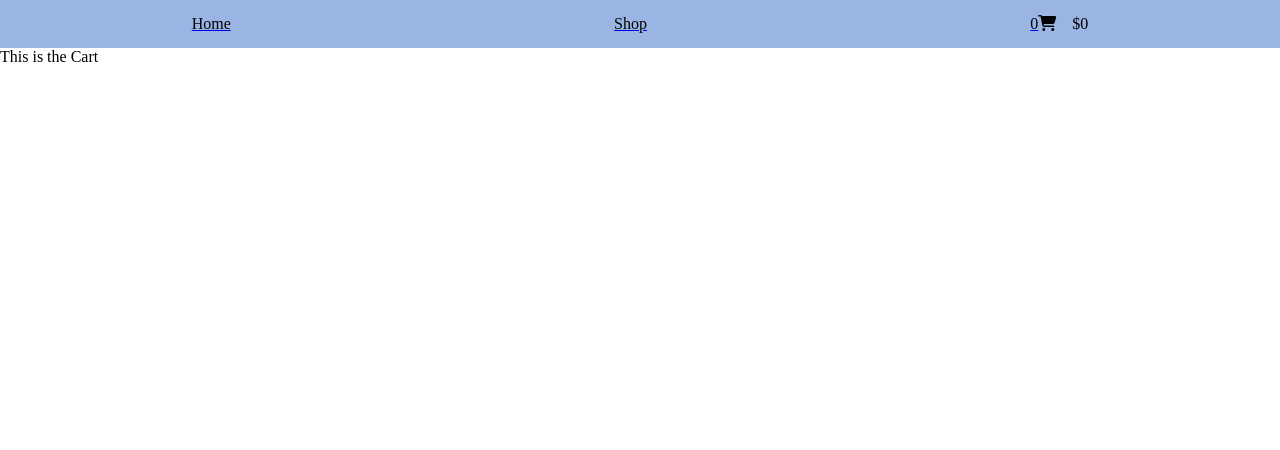
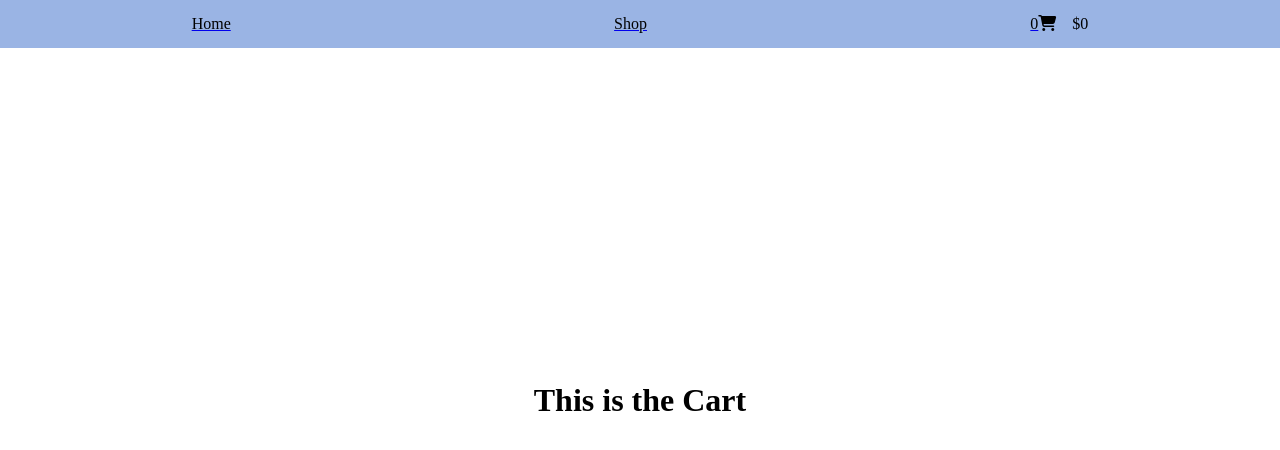
Before and after one commit to JonathanDPotter/shopping-cart, a React (Create React App) app: page /cart in a window 1280 px wide. Shown: the top 450 px of the page. Built offline with nearby package versions, Linux system fonts and the light colour scheme.

Commit message:
App changed to class in an attempt to keep state

```diff
--- a/src/App.js
+++ b/src/App.js
@@ -1,4 +1,4 @@
-import React, { useState } from "react";
+import React, { useState, useEffect, Component } from "react";
 import { BrowserRouter as Router, Switch, Route } from "react-router-dom";
 import "./style.scss";
 import Items from "./components/Items.js";
@@ -6,32 +6,48 @@ import Home from "./components/Home.js";
 import Nav from "./components/Nav.js";
 import Cart from "./components/Cart.js";
 
-const App = () => {
-  const [numItemsInCart, addOrRemoveItem] = useState(0);
-  const [itemsInCart, addItem] = useState({});
-  const [totalPrice, adjustTotal] = useState(0);
+class App extends Component {
+  constructor(props) {
+    super(props);
+    this.state = {
+      numItemsInCart: 0,
+      itemsInCart: {},
+      totalPrice: 0,
+    };
+  }
 
-  const addToCart = (event) => {
+  addToCart = (event) => {
     event.preventDefault();
+
     const target = event.target.parentNode;
     const { vin, price } = target.dataset;
     const number = parseInt(target.quantity.value);
-    addOrRemoveItem(numItemsInCart + number);
 
-    if (itemsInCart.hasOwnProperty(vin)) {
-      addItem({ ...itemsInCart, [vin]: itemsInCart[vin] + number });
-      console.log(itemsInCart);
+    this.setState({ numItemsInCart: this.state.numItemsInCart + number });
+
+    if (this.state.itemsInCart.hasOwnProperty(vin)) {
+      this.setState({
+        itemsInCart: {
+          ...this.state.itemsInCart,
+          [vin]: this.state.itemsInCart[vin] + number,
+        },
+      });
     } else {
-      addItem({ ...itemsInCart, [vin]: number });
+      this.setState({
+        itemsInCart: { ...this.state.itemsInCart, [vin]: number },
+      });
     }
-    adjustTotal(totalPrice + (parseFloat(price) * number));
+    this.setState({
+      totalPrice: this.state.totalPrice + parseFloat(price) * number,
+    });
   };
 
+  render() {
     return (
       <div>
         <Nav
-        numItemsInCart={numItemsInCart}
-        totalPrice={totalPrice}
+          numItemsInCart={this.state.numItemsInCart}
+          totalPrice={this.state.totalPrice}
           className="nav"
         />
         <Router>
@@ -40,15 +56,16 @@ const App = () => {
               <Home />
             </Route>
             <Route exact path="/items">
-            <Items className="items" addToCart={addToCart} />
+              <Items addToCart={this.addToCart} />
             </Route>
             <Route exact path="/cart">
-            <Cart className="cart" />
+              <Cart />
             </Route>
           </Switch>
         </Router>
       </div>
     );
-};
+  }
+}
 
 export default App;
--- a/src/components/Cart.js
+++ b/src/components/Cart.js
@@ -1,5 +1,14 @@
+import { items } from "./items.json";
+
+const itemNumbers = items.map((obj) => obj.itemNumber);
+
 const Cart = (props) => {
-  return <div>This is the Cart</div>
-}
+  return (
+    <div className="cart">
+      <h1>This is the Cart</h1>
+      <span></span>
+    </div>
+  );
+};
 
 export default Cart;
--- a/src/style.scss
+++ b/src/style.scss
@@ -11,6 +11,9 @@ body {
 }
 
 .nav {
+  position: fixed;
+  top: 0;
+  width: 100%;
   background-color: rgb(154, 180, 228);
   height: 3rem;
   line-height: 3rem;
@@ -40,11 +43,11 @@ body {
 }
 
 .items {
+  margin-top: 3rem;
   width: 100vw;
   overflow-x: none;
   display: grid;
   grid-template-columns: 1fr 1fr;
-}
 
   .item {
     width: 30rem;
@@ -83,3 +86,13 @@ body {
       }
     }
   }
+}
+
+.cart {
+  height: 100vh;
+  width: 100vw;
+  display: flex;
+  flex-direction: column;
+  justify-content: center;
+  align-items: center;
+}
```
Lines whose indentation alone changed are shown as unchanged.
